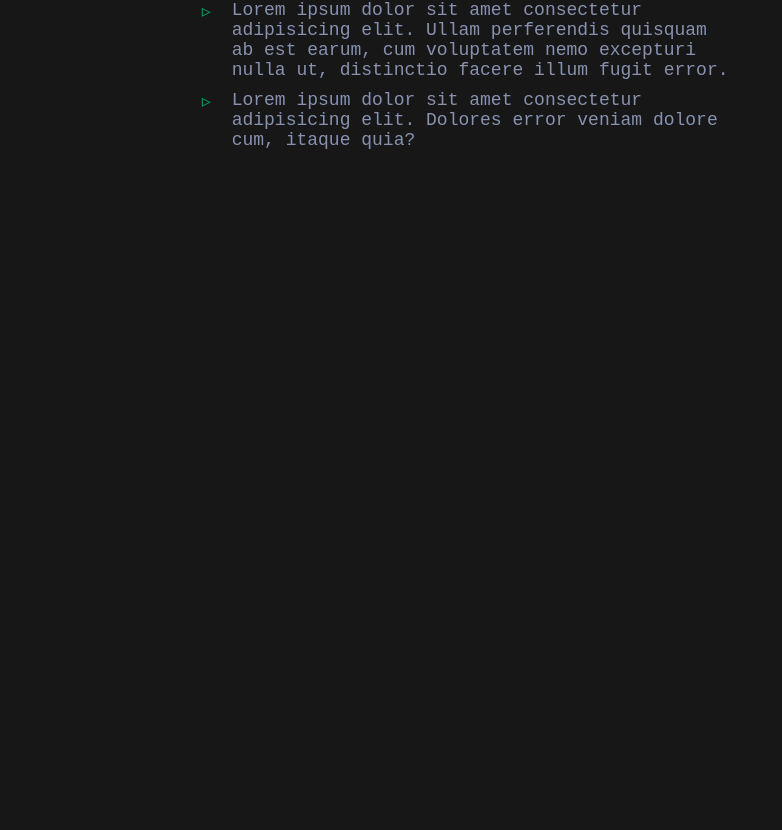
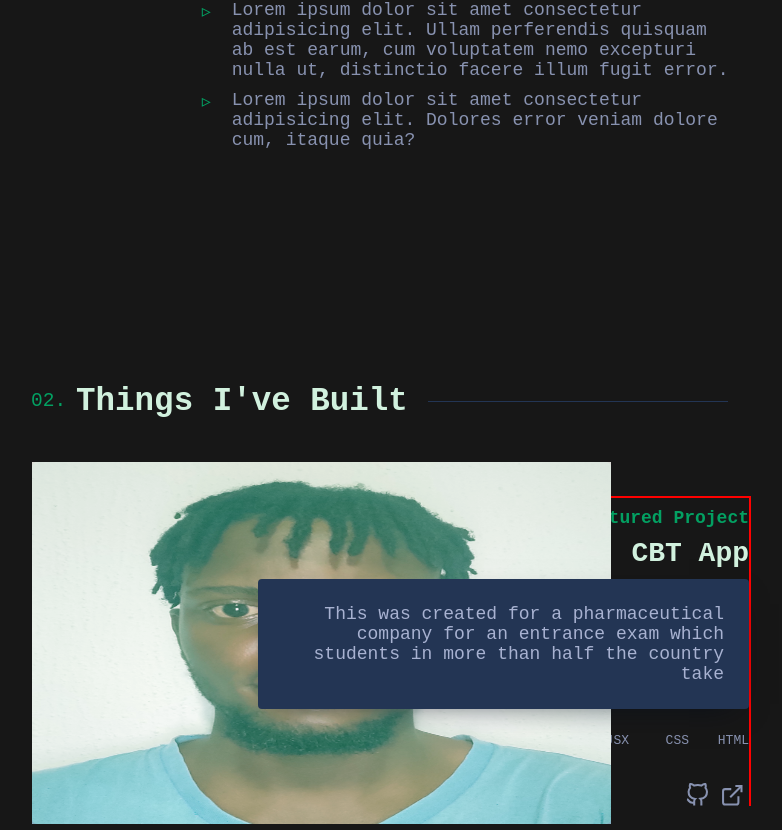
Before and after one commit to Alfred-Emmanuel/my-portfolio, a React (Create React App) app: page / in a window 1280 px wide. Shown: the part 2156-2986 px from the top of the page, without its empty margins (249-1031 px from the left). Before the commit the page ends 2599 px from the top, so only its background shows below. Built offline with nearby package versions, Linux system fonts and the light colour scheme.

Commit message:
finished the first project in the projects section

```diff
--- a/src/Components/body.jsx
+++ b/src/Components/body.jsx
@@ -5,6 +5,12 @@ function Body() {
 
   const toggleDiv = divNum => {
     setActiveDiv(divNum);
+  };
+
+  const style = {
+    width: "5%",
+    height: "5%",
+    margin: "1%",
   };
 
   return (
@@ -194,6 +200,68 @@ function Body() {
             </div>
           </div>
         </section>
+        <section>
+          <h2 className="heading">Things I've Built</h2>
+          <ul className="projects-ul">
+            <li className="the-grid">
+              <div className="project-image">
+                <img src="/face.jpg" />
+                <div className="overlay"></div>
+              </div>
+              <div className="project-content">
+                <div>
+                  <p className="feature">Featured Project</p>
+                  <h3 className="title"> CBT App</h3>
+                  <div className="project-description">
+                    <p>
+                      This was created for a pharmaceutical company for an
+                      entrance exam which students in more than half the country
+                      take
+                    </p>
+                  </div>
+                  <ul className="project-tech-stack">
+                    <li>React</li>
+                    <li>JSX</li>
+                    <li>CSS</li>
+                    <li>HTML</li>
+                  </ul>
+                  <div>
+                    <a>
+                      <svg
+                        xmlns="http://www.w3.org/2000/svg"
+                        role="img"
+                        viewBox="0 0 24 24"
+                        fill="none"
+                        stroke="currentColor"
+                        stroke-width="2"
+                        style={style}
+                      >
+                        <title>GitHub</title>
+                        <path d="M9 19c-5 1.5-5-2.5-7-3m14 6v-3.87a3.37 3.37 0 0 0-.94-2.61c3.14-.35 6.44-1.54 6.44-7A5.44 5.44 0 0 0 20 4.77 5.07 5.07 0 0 0 19.91 1S18.73.65 16 2.48a13.38 13.38 0 0 0-7 0C6.27.65 5.09 1 5.09 1A5.07 5.07 0 0 0 5 4.77a5.44 5.44 0 0 0-1.5 3.78c0 5.42 3.3 6.61 6.44 7A3.37 3.37 0 0 0 9 18.13V22"></path>
+                      </svg>
+                    </a>
+                    <a>
+                      <svg
+                        xmlns="http://www.w3.org/2000/svg"
+                        role="img"
+                        viewBox="0 0 24 24"
+                        fill="none"
+                        stroke="currentColor"
+                        stroke-width="2"
+                        style={style}
+                      >
+                        <title>External Link</title>
+                        <path d="M18 13v6a2 2 0 0 1-2 2H5a2 2 0 0 1-2-2V8a2 2 0 0 1 2-2h6"></path>
+                        <polyline points="15 3 21 3 21 9"></polyline>
+                        <line x1="10" y1="14" x2="21" y2="3"></line>
+                      </svg>
+                    </a>
+                  </div>
+                </div>
+              </div>
+            </li>
+          </ul>
+        </section>
       </main>
     </div>
   );
--- a/src/style.css
+++ b/src/style.css
@@ -78,10 +78,10 @@ ul{
 ol{
     list-style: none;
 }
-
+/*
 svg{
     width:90%;
-}
+} */
 
 section{
     margin: 0px auto;
@@ -457,7 +457,7 @@ h1, h2, h3, h4, h5, h6{
     border-radius: 5px;
 }
 
-.image-wrapper .overlay {
+.image-wrapper .overlay, .project-image .overlay {
     position: absolute;
     opacity: 0.5;
     top: 0;
@@ -470,14 +470,14 @@ h1, h2, h3, h4, h5, h6{
     border-radius: 5px;
   }
 
-  .image-wrapper:hover .overlay{
+  .image-wrapper:hover .overlay, .project-image:hover .overlay{
     display: none;
     transform: translateX(-3px);
     transition: .5s ease;
     -webkit-transform: translateX(-3px);
   }
 
-.image-wrapper img:hover{
+.image-wrapper img:hover, .project-image img:hover{
     box-shadow:
     1px 1px RGB(209,241,222),
     2px 2px RGB(209,241,222),
@@ -495,7 +495,7 @@ h1, h2, h3, h4, h5, h6{
     color:var(--whitish);
 }
 
-#jobs .heading{
+.heading{
     display: flex;
     -webkit-box-align: center;
     align-items: center;
@@ -506,7 +506,7 @@ h1, h2, h3, h4, h5, h6{
     white-space: nowrap;
     color: var(--headers);
 }
-#jobs .heading:before {
+.heading:before {
     position: relative;
     counter-increment: section 2;
     content: "0" counter(section) ".";
@@ -516,7 +516,7 @@ h1, h2, h3, h4, h5, h6{
     font-weight: 400;
 }
 
-#jobs .heading:after{
+.heading:after{
     content: "";
     display: block;
     position: relative;
@@ -647,3 +647,106 @@ h1, h2, h3, h4, h5, h6{
 .inner-job-description-div h3 .company .inline-link:hover::after{
     transform: scaleX(1);
 }
+
+.projects-ul{
+    list-style: none;
+    padding: 0px;
+    margin: 0px;
+}
+
+.projects-ul .the-grid{
+    margin-bottom: 100px;
+    position: relative;
+    display: grid;
+    gap: 10px;
+    grid-template-columns: repeat(12, 1fr);
+    -webkit-box-align: center;
+    align-items: center;
+}
+
+.project-image{
+    box-shadow: 0 10px 30px -15px var(--navy-shadow);
+    transition: var(--transition);
+    grid-area: 1 / 6 / -1 / -1;
+    position: relative;
+    z-index: 1;
+    width:579px;
+    height:362px;
+    position: absolute;
+    margin-top:88%;
+    margin-left: -73%;
+}
+
+.project-image img{
+    width:inherit;
+    height:inherit;
+    transition: .5s ease;
+}
+
+.projects-ul .project-content{
+    position: absolute;
+    right:0;
+    margin-top:53%;
+    width:495px;
+    height:310px;
+    justify-content:flex-end;
+    text-align: right;
+    border:2px solid red;
+    display: flex;
+}
+
+.projects-ul .feature{
+    margin: 10px 0px;
+    color: var(--matrix-color);
+    font-size: 18px;
+    font-weight: Bolder;
+}
+
+.projects-ul .title{
+    font-size: 28px;
+    color: var(--headers);
+    margin-bottom: 2%;;
+}
+
+.projects-ul .project-content .project-description p{
+    background: none;
+}
+
+.projects-ul .project-content .project-description{
+    box-shadow: 0 10px 30px -15px rgba(2,12,27,0.7);
+    transition: var(--transition);
+    position: relative;
+    z-index: 2;
+    padding: 25px;
+    border-radius: 4px;
+    background-color: var(--very-light-navy);
+    color: #a8b2D1;
+    font-size: 18px;
+    margin-bottom:3%;
+}
+
+.projects-ul .project-tech-stack{
+    display: flex;
+    padding: 0px;
+    justify-content: flex-end;
+    list-style: none;
+    margin-bottom:4%;
+}
+
+.projects-ul .project-tech-stack li{
+    margin:0;
+    display: flex;
+    justify-content: flex-end;
+    width:60px;
+    text-align: right;
+    /* float: right; */
+    padding-top: 10px;
+    padding-bottom: 10px;
+    padding-left: 0px;
+    padding-right:0px;
+}
+
+/* .projects-content:nth-of-type(2n+1) .project-tech-stack {
+    -webkit-box-pack: end;
+    justify-content: flex-end;
+} */
```
